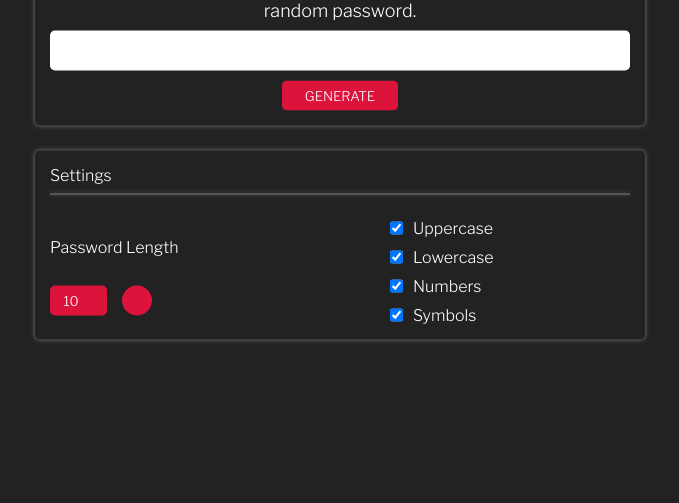
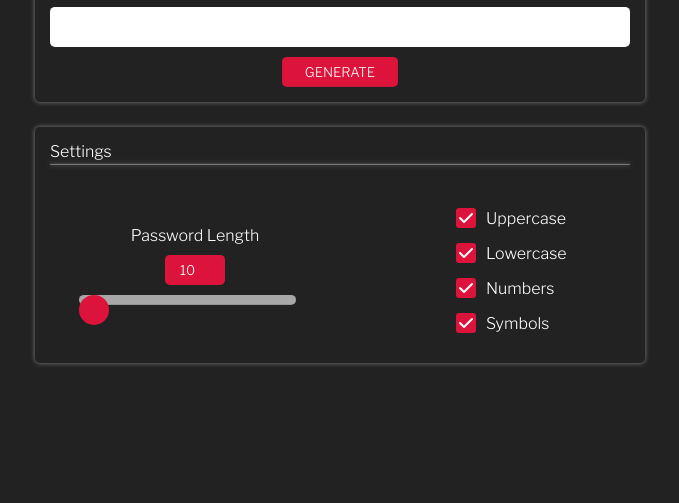
Before and after one commit to FarisMuhovic/Password-Generator, a plain HTML site: page index.html in a window 1280 px wide. Shown: the part 297-800 px from the top of the page, without its empty margins (300-979 px from the left). Drawn offline with nearby package versions, Linux system fonts and the light colour scheme.

Commit message:
styling done

```diff
--- a/design.css
+++ b/design.css
@@ -1,21 +1,19 @@
-/*
-* Prefixed by https://autoprefixer.github.io
-* PostCSS: v8.4.14,
-* Autoprefixer: v10.4.7
-* Browsers: last 4 version
-*/
 
 @import url('https://fonts.googleapis.com/css2?family=Libre+Franklin:wght@300&display=swap');
+
 :root {
   --sliderpercentage: 0%;
 }
+
 * {
   margin: 0;
   padding: 0;
   -webkit-box-sizing: border-box;
   box-sizing: border-box;
   font-family: 'Libre Franklin', sans-serif;
+  list-style: none;
 }
+
 body {
   display: -webkit-box;
   display: -ms-flexbox;
@@ -38,10 +36,11 @@ body {
   position: absolute;
   top: 50%;
   left: 50%;
-  -webkit-transform: translate(-50% , -50%);
-      -ms-transform: translate(-50% , -50%);
-          transform: translate(-50% , -50%);
+  -webkit-transform: translate(-50%, -50%);
+  -ms-transform: translate(-50%, -50%);
+  transform: translate(-50%, -50%);
 }
+
 .headcontent {
   display: -webkit-box;
   display: -ms-flexbox;
@@ -62,18 +61,22 @@ body {
   border-radius: 5px;
   padding: 15px;
 }
+
 .headcontent h1 {
   font-size: 35px;
   font-weight: bolder;
   text-align: center;
 }
+
 #tool {
   color: crimson;
 }
+
 .headcontent p {
   font-size: 18px;
   text-align: center;
 }
+
 #passwordOutput {
   width: 100%;
   height: 40px;
@@ -83,9 +86,11 @@ body {
   text-align: center;
   border: none;
 }
+
 #passwordOutput:focus {
   outline: none;
 }
+
 #generatebtn {
   width: 20%;
   min-width: 105px;
@@ -99,6 +104,7 @@ body {
   transition: 0.3s;
   border: 2px solid transparent;
 }
+
 #generatebtn:hover {
   background-color: white;
   color: black;
@@ -106,23 +112,35 @@ body {
   -o-transition: 0.3s;
   transition: 0.3s;
 }
+
 #generatebtn:active {
   scale: 1.1;
 }
+
 .settings {
   display: -ms-grid;
   display: grid;
   -ms-grid-columns: 1fr 1fr;
   grid-template-columns: 1fr 1fr;
-  -ms-grid-rows: 1fr 2fr;
-  grid-template-rows: 1fr 2fr;
+  -ms-grid-rows: 1fr 4fr;
+  grid-template-rows: 1fr 4fr;
   -webkit-box-shadow: 0px 0px 5px gray;
   box-shadow: 0px 0px 5px gray;
   width: 100%;
   border-radius: 5px;
   position: relative;
   padding: 15px;
+  -webkit-border-radius: 5px;
+  -moz-border-radius: 5px;
+  -ms-border-radius: 5px;
+  -o-border-radius: 5px;
+  -webkit-box-pack: center;
+      -ms-flex-pack: center;
+          justify-content: center;
+  -ms-flex-line-pack: center;
+      align-content: center;
 }
+
 .settingsp {
   align-self: flex-start;
   position: relative;
@@ -130,6 +148,7 @@ body {
   grid-column: 1 / -1;
   height: 50%;
 }
+
 .settingsp::before {
   content: "";
   width: 100%;
@@ -141,33 +160,35 @@ body {
   bottom: -2px;
   left: 0;
 }
+
 .passwordlength {
-  display: -ms-grid;
-  display: grid;
+  display: -webkit-box;
+  display: -ms-flexbox;
+  display: flex;
+  -webkit-box-pack: center;
+      -ms-flex-pack: center;
+          justify-content: center;
   -webkit-box-align: center;
       -ms-flex-align: center;
           align-items: center;
+  -webkit-box-orient: vertical;
+  -webkit-box-direction: normal;
+      -ms-flex-direction: column;
+          flex-direction: column;
+  gap: 10px;
 }
-.passwordlength p {
-  grid-column: 1 / -1;
-  padding: 10px 0;
-}
-.passwordlength label {
-  display: -webkit-box;
-  display: -ms-flexbox;
-  display: flex;
-  gap: 15px;
-}
+
 #inputnumbers {
   width: 60px;
   text-align: center;
   height: 30px;
   border-radius: 5px;
   background-color: crimson;
-  border:none;
+  border: none;
   color: white;
   padding: 5px;
 }
+
 .rangeinput {
   width: 80%;
   background-color: transparent;
@@ -185,6 +206,7 @@ body {
   border: none;
   outline: none;
 }
+
 .rangeinput::-moz-range-track {
   background-color: rgba(128, 128, 128, 0.438);
   height: 10px;
@@ -194,13 +216,10 @@ body {
   background: rgba(255, 255, 255, 0.6);
   border-radius: 5px;
   background-image: linear-gradient(crimson, crimson);
-  /* UPDATE BACKGROUND SIZE WITH JAVASCRIPT !!!!
-  add variable for size % and then update all easy*/
+  /* UPDATE BACKGROUND SIZE WITH JAVASCRIPT !!!!*/
   background-size: var(--sliderpercentage) 100%;
   background-repeat: no-repeat;
 }
-
-
 
 .rangeinput::-webkit-slider-thumb {
   -webkit-appearance: none;
@@ -211,7 +230,8 @@ body {
   border: none;
   outline: none;
 }
-.rangeinput::-webkit--slider-track {
+
+.rangeinput::-webkit-slider-runnable-track {
   background-color: rgba(128, 128, 128, 0.438);
   height: 10px;
   border-radius: 4px;
@@ -221,56 +241,113 @@ body {
   border-radius: 5px;
   background-image: -webkit-gradient(linear, left top, left bottom, from(crimson), to(crimson));
   background-image: linear-gradient(crimson, crimson);
-  /* UPDATE BACKGROUND SIZE WITH JAVASCRIPT !!!!
-  add variable for size % and then update all easy*/
+  /* UPDATE BACKGROUND SIZE WITH JAVASCRIPT !!!!*/
   background-size: var(--sliderpercentage) 100%;
   background-repeat: no-repeat;
 }
 
+.rangeinput::-ms-thumb {
+  -webkit-appearance: none;
+  background-color: crimson;
+  height: 30px;
+  width: 30px;
+  border-radius: 100%;
+  border: none;
+  outline: none;
+}
 
-
-
-
-
-
-
-
-
-
-
-
-
-
-
+.rangeinput::-ms-track {
+  background-color: rgba(128, 128, 128, 0.438);
+  height: 10px;
+  border-radius: 4px;
+  -webkit-appearance: none;
+  margin-right: 15px;
+  background: rgba(255, 255, 255, 0.6);
+  border-radius: 5px;
+  background-image: linear-gradient(crimson, crimson);
+  /* UPDATE BACKGROUND SIZE WITH JAVASCRIPT !!!!*/
+  background-size: var(--sliderpercentage) 100%;
+  background-repeat: no-repeat;
+}
 
 .checks {
+  display: -ms-grid;
+  display: grid;
+  -ms-grid-columns: 1fr;
+  grid-template-columns: 1fr;
+  padding-top: 25px;
+}
+.checks li {
   display: -webkit-box;
   display: -ms-flexbox;
   display: flex;
-  -webkit-box-orient: vertical;
-  -webkit-box-direction: normal;
-      -ms-flex-direction: column;
-          flex-direction: column;
+  -webkit-box-align: center;
+      -ms-flex-align: center;
+          align-items: center;
+  position: relative;
+  left: 40%;
+  gap: 10px;
+  margin-bottom: 15px;
+  width: 50%;
+}
+input[type="checkbox"]{
+  -moz-appearance: none;
+       appearance: none;
+  -webkit-appearance: none;
+  height: 20px;
+  width: 20px;
+  background-color: rgba(128, 128, 128);
+  border-radius: 3px;
+  cursor: pointer;
+  display: -webkit-box;
+  display: -ms-flexbox;
+  display: flex;
   -webkit-box-pack: center;
       -ms-flex-pack: center;
           justify-content: center;
-  padding: 0px 50px;
-  gap: 10px;
+  -webkit-box-align: center;
+      -ms-flex-align: center;
+          align-items: center;
+  -webkit-border-radius: 3px;
+  -moz-border-radius: 3px;
+  -ms-border-radius: 3px;
+  -o-border-radius: 3px;
 }
-
-.checks label {
-  display: -webkit-box;
-  display: -ms-flexbox;
-  display: flex;
-  gap: 10px;
+.checks li label {
+  cursor: pointer;
 }
-/* update the checkbox and style it with crimson red*/
-
-
-
+input[type="checkbox"]::after {
+  font-family: "Font Awesome 5 Free";
+  content: "\f00c";
+  font-weight: 900;
+  color: white;
+  font-size: 16px;
+  display: none;
+}
+input[type="checkbox"]:hover{
+  background-color: #a5a5a5;
+}
+input[type="checkbox"]:checked{
+  background-color: crimson;
+}
+input[type="checkbox"]:checked:after{
+  display: block;
+}
 
 @media (max-width:650px) {
   body {
     width: 100%;
   }
 }
+
+@media (max-width:350px) {
+  .settings {
+    -ms-grid-columns: 1fr;
+    grid-template-columns: 1fr;
+    gap: 30px;
+  }
+  .checks {
+    -ms-grid-columns: 1fr 1fr;
+    grid-template-columns: 1fr 1fr;
+  }
+}
--- a/index.html
+++ b/index.html
@@ -3,10 +3,12 @@
   <head>
     <meta charset="utf-8">
     <meta http-equiv="X-UA-Compatible" content="IE=edge">
-    <title>Password Generator</title>
+    <title>Password Generator Tool</title>
     <meta name="description" content="Generate a random password.">
     <meta name="viewport" content="width=device-width, initial-scale=1">
     <link rel="stylesheet" href="design.css">
+    <link rel="stylesheet" href="https://cdnjs.cloudflare.com/ajax/libs/font-awesome/6.2.0/css/all.min.css"/>
+    <script src="https://kit.fontawesome.com/30ad65b7cf.js" crossorigin="anonymous"></script>
   </head>
   <body>
       <script src="script.js" async defer></script>
@@ -21,17 +23,32 @@
         <p class="settingsp"s>Settings</p>
         <div class="passwordlength">
           <p>Password Length</p>
-          <label>
             <input type="number" id="inputnumbers" min="10" max="50" value="10">
             <input type="range" max="50" min="10" value="10" id="rangeinput" class="rangeinput">
-          </label>
         </div>
-        <div class="checks">
-          <label><input type="checkbox" checked class="checkboxes">Uppercase</label>
+        <ul class="checks">
+          <li>
+            <input type="checkbox" checked class="checkboxes" id="upper">
+            <label for="upper">Uppercase</label>
+          </li>
+          <li>
+            <input type="checkbox" checked class="checkboxes" id="lower">
+            <label for="lower">Lowercase</label>
+          </li>
+          <li>
+            <input type="checkbox" checked class="checkboxes" id="number">
+            <label for="number">Numbers</label>
+          </li>
+          <li>
+            <input type="checkbox" checked class="checkboxes" id="symbol">
+            <label for="symbol">Symbols</label>
+          </li>
+          <!--
           <label><input type="checkbox" checked class="checkboxes">Lowercase</label>
           <label><input type="checkbox" checked class="checkboxes">Numbers</label>
           <label><input type="checkbox" checked class="checkboxes">Symbols</label>
-        </div>
+          -->
+        </ul>
       </div>
   </body>
 </html>
```
Lines whose indentation alone changed are shown as unchanged.
